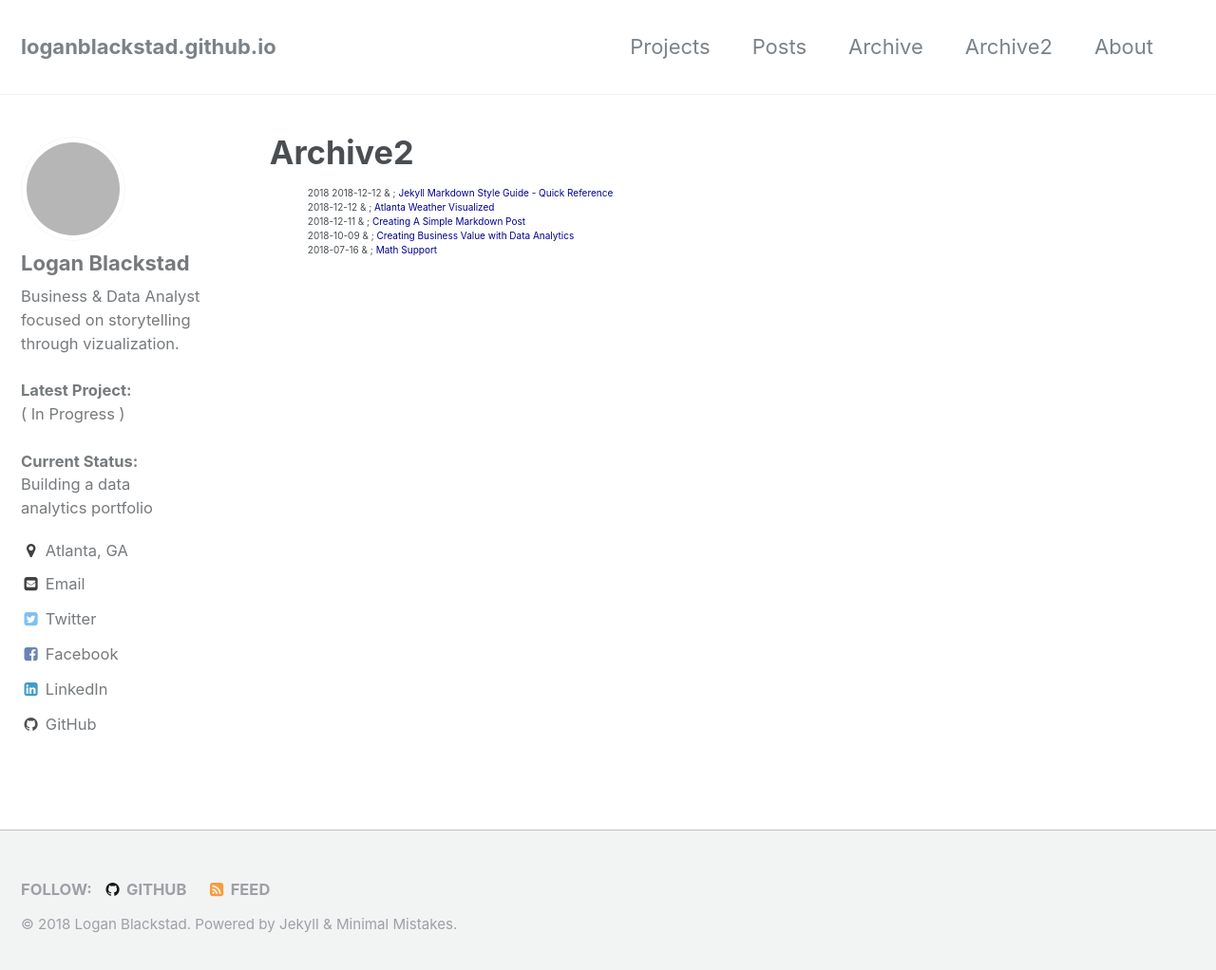
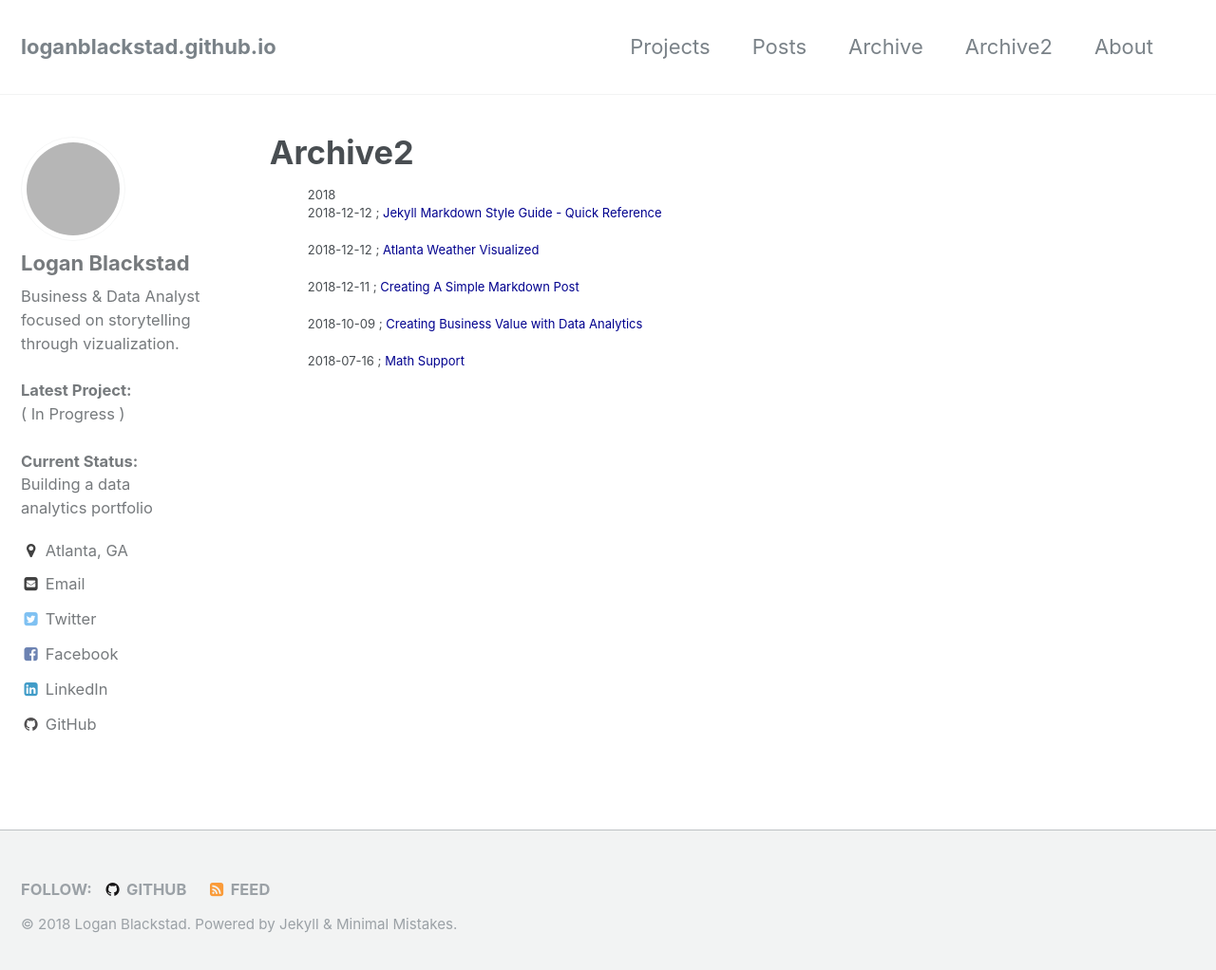
Before and after one commit to loganblackstad/loganblackstad.github.io, a Jekyll site: the page built from _pages/archive2.html, in a window 1280 px wide and 1030 px high. Shown: the top 1022 px of the window at 95% size. Built offline with Jekyll 4.4.1, drawn with Linux system fonts in a browser that asks for light colours; grey boxes are pictures that could not be loaded.

Commit message:
Update archive2.html

```diff
--- a/_pages/archive2.html
+++ b/_pages/archive2.html
@@ -6,7 +6,7 @@ author_profile: true
 ---
 
 
-<font size="-2">
+<font size="-1">
 
 <ul class="tags-box">
 
@@ -20,10 +20,12 @@ author_profile: true
 {% endunless %}
 <id="{{ year }}">{{ year }}
 {% endunless %}
+
+<br>
 <time datetime="{{ post.date | date:"%Y-%m-%d" }}">
 {{ post.date | date:"%Y-%m-%d" }}
 </time>
-&  ; <a href="{{ site.baseurl }}{{ post.url }}" style="color:#00008e">{{ post.title }}</a><br />
+   ; <a href="{{ site.baseurl }}{{ post.url }}" style="color:#00008e">{{ post.title }}</a><br />
 {% endfor %}
 
 {% else %}
```
